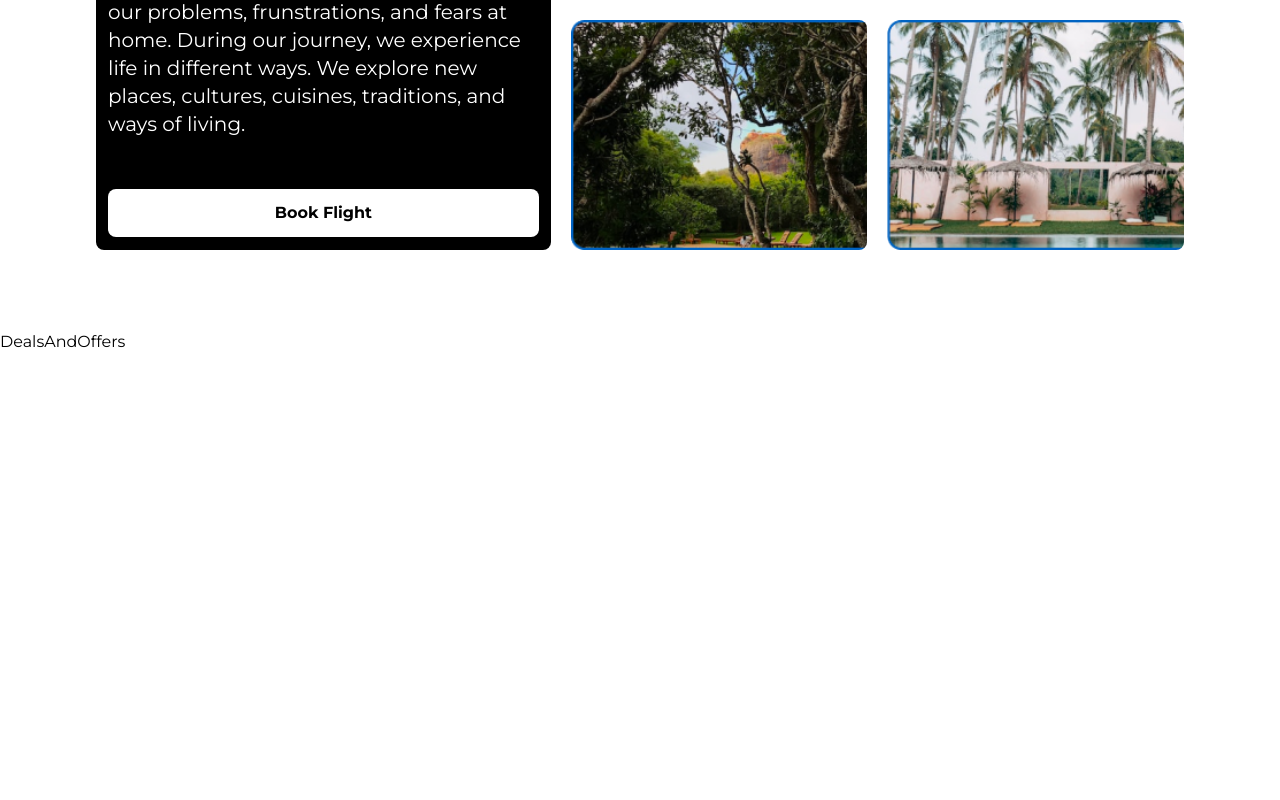
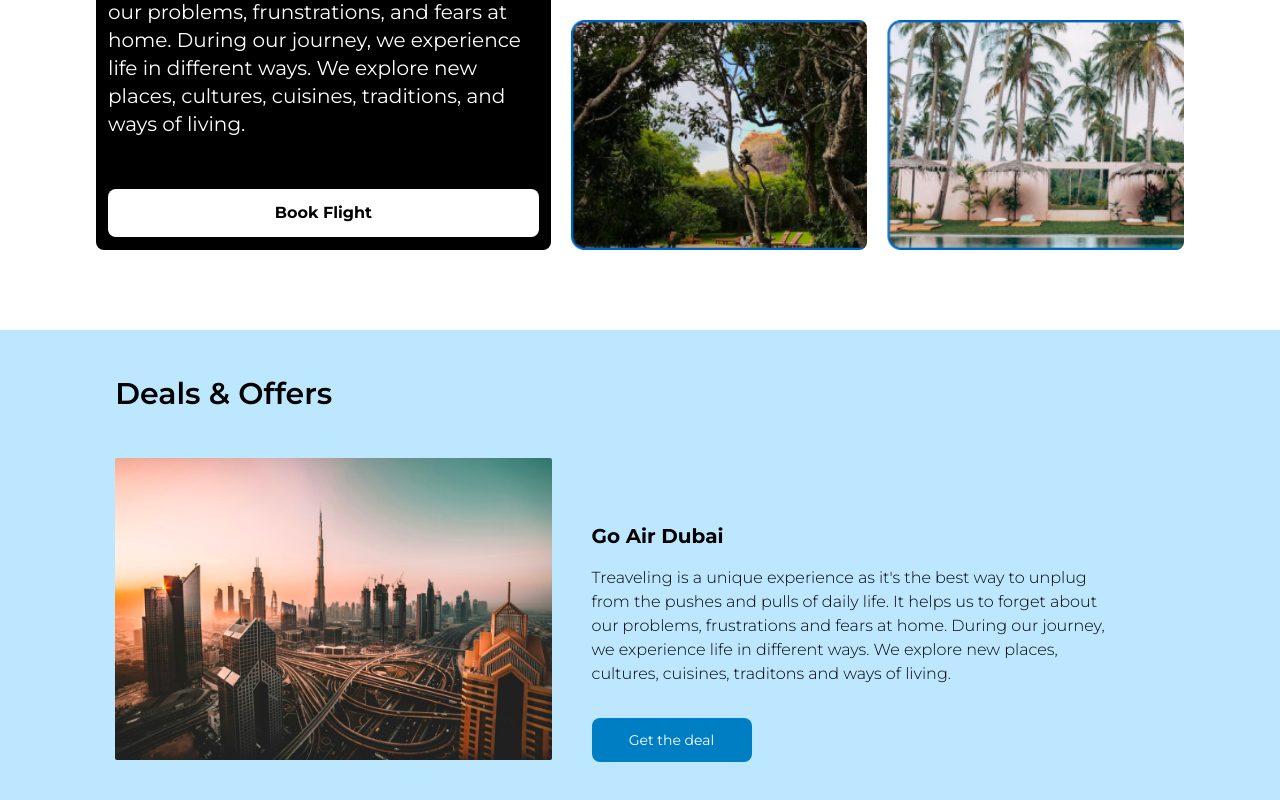
Before and after one commit to Kaa-dan/air_deal_user, a React (Vite) app in the folder client/: page / in a window 1280 px wide. Shown: the part 2056-2856 px from the top of the page. Before the commit the page ends 2410 px from the top, so only its background shows below. Built offline with nearby package versions, Linux system fonts and the light colour scheme.

Commit message:
detail and offer section completed

```diff
--- a/client/package.json
+++ b/client/package.json
@@ -10,6 +10,7 @@
     "preview": "vite preview"
   },
   "dependencies": {
+    "framer-motion": "^11.2.12",
     "react": "^18.3.1",
     "react-datepicker": "^7.2.0",
     "react-dom": "^18.3.1",
--- a/client/src/componenets/home/DealsAndOffers.jsx
+++ b/client/src/componenets/home/DealsAndOffers.jsx
@@ -1,9 +1,39 @@
-import React from 'react'
-
+import DeatailAndOfferImage from "../../assets/home/detailsAndOffer/DetailandOffer.png";
 const DealsAndOffers = () => {
   return (
-    <div>DealsAndOffers</div>
-  )
-}
+    <div className="h-[80vh] bg-[#BCE7FF] ">
+      <div className="flex flex-col  w-[82%] m-auto h-full ]">
+        <div className="h-[20%] flex items-center \">
+          <h1 className="text-3xl font-semibold ">Deals & Offers</h1>
+        </div>
+        <div className="flex h-[80%] justify-between  w-full ">
+          <div className="w-[45%] ">
+            <img className="rounded-sm" src={DeatailAndOfferImage} alt="" />
+          </div>
+          <div className="w-[55%] flex flex-col gap-4 py-16 px-10">
+            <div>
+              <h2 className="font-bold text-xl">Go Air Dubai</h2>
+            </div>
 
-export default DealsAndOffers
+            <div>
+              <span className="font-light ">
+                Treaveling is a unique experience as it's the best way to unplug
+                from the pushes and pulls of daily life. It helps us to forget
+                about our problems, frustrations and fears at home. During our
+                journey, we experience life in different ways. We explore new
+                places, cultures, cuisines, traditons and ways of living.
+              </span>
+            </div>
+            <div>
+              <button className="text-white bg-[#007EC4] w-[30%] text-sm py-3 rounded-lg mt-4">
+                Get the deal
+              </button>
+            </div>
+          </div>
+        </div>
+      </div>
+    </div>
+  );
+};
+
+export default DealsAndOffers;
```
Also changed, not shown: client/src/assets/home/detailsAndOffer/DetailandOffer.png (added), 1 other file (tests, documents, lock files or other folders).
